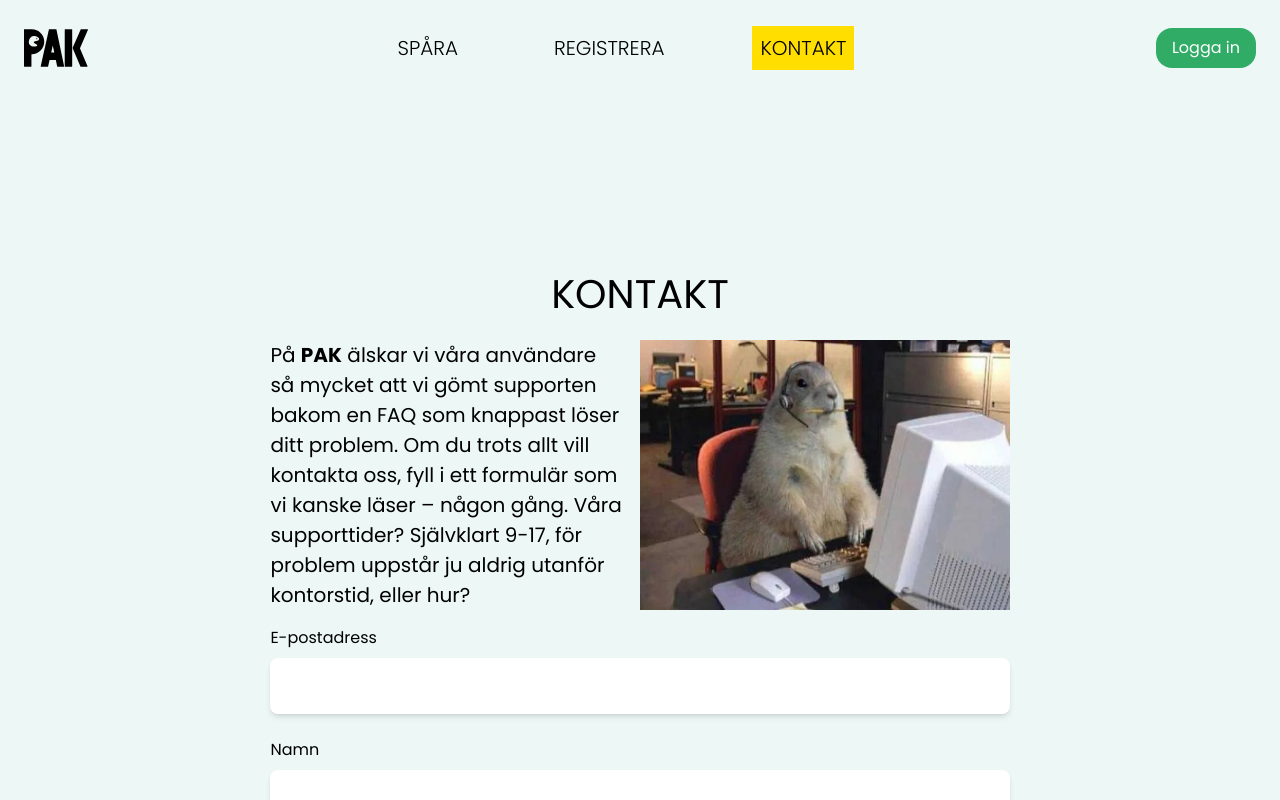
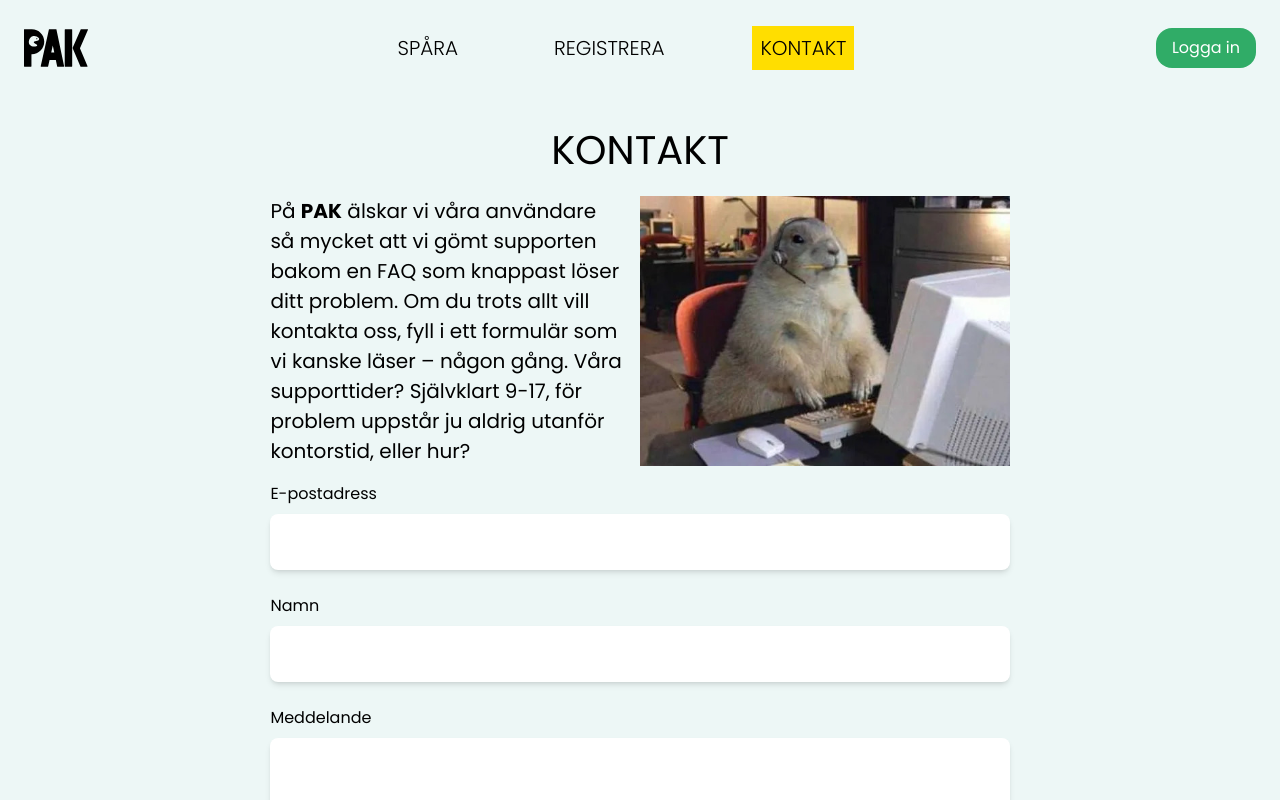
Before and after one commit to Flowball/graphic_profile_submission, a Next.js app: page /kontakt in a window 1280 px wide. Shown: the top 800 px of the page. Built offline with nearby package versions, Linux system fonts and the light colour scheme.

Commit message:
FInalized

```diff
--- a/src/app/components/LoadingIcon.tsx
+++ b/src/app/components/LoadingIcon.tsx
@@ -2,7 +2,7 @@ export default function LoadingIcon() {
   return (
     <>
       <div className=" bg-gray-200/50 absolute left-0 top-0 w-full h-full"></div>
-      <div className="absolute top-1/2 left-1/2 transform -translate-x-1/2 -translate-y-1/2 text-7xl">
+      <div className="absolute top-1/2 left-1/2 transform -translate-x-1/2 -translate-y-1/2 text-7xl z-50">
         <div className="animate-spin">😂</div>
       </div>
     </>
--- a/src/app/kontakt/page.tsx
+++ b/src/app/kontakt/page.tsx
@@ -55,7 +55,7 @@ export default function Kontakt() {
               src={"/prarie.jpg"}
               width={200}
               height={200}
-              className="w-2/4 hidden lg:block"
+              className="w-2/4 hidden lg:block object-cover"
               alt="Image of prarie dog sitting by computer"
             />
           </div>
--- a/src/app/layout.tsx
+++ b/src/app/layout.tsx
@@ -26,7 +26,7 @@ export default function RootLayout({
     <html lang="en">
       <body className={`${poppins.className} flex min-h-screen flex-col container mx-auto`}>
         <Header />
-        <main className="grow p-6 lg:my-36">{children}</main>
+        <main className="flex flex-col grow p-6 justify-center">{children}</main>
         <Footer />
       </body>
     </html>
```
